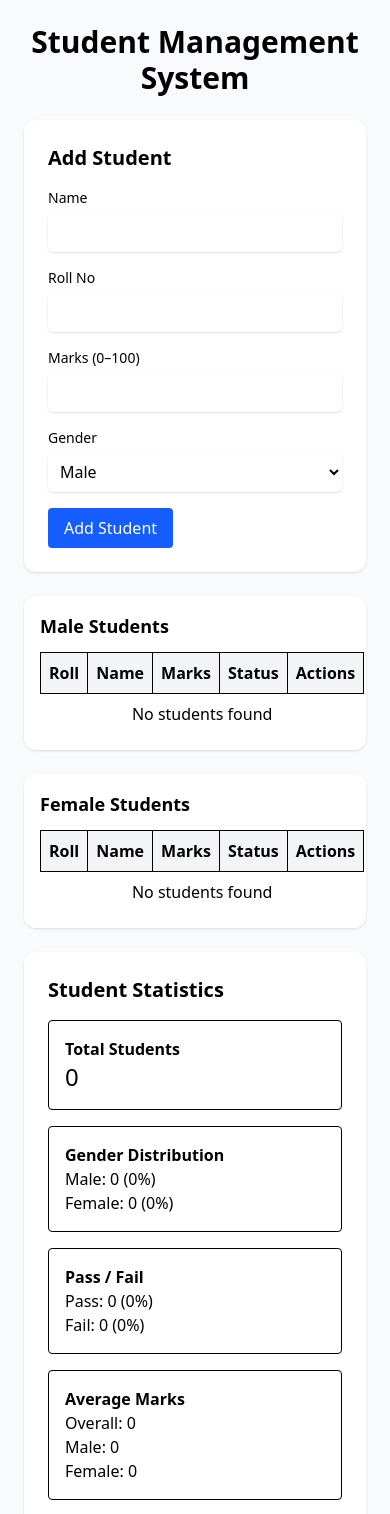
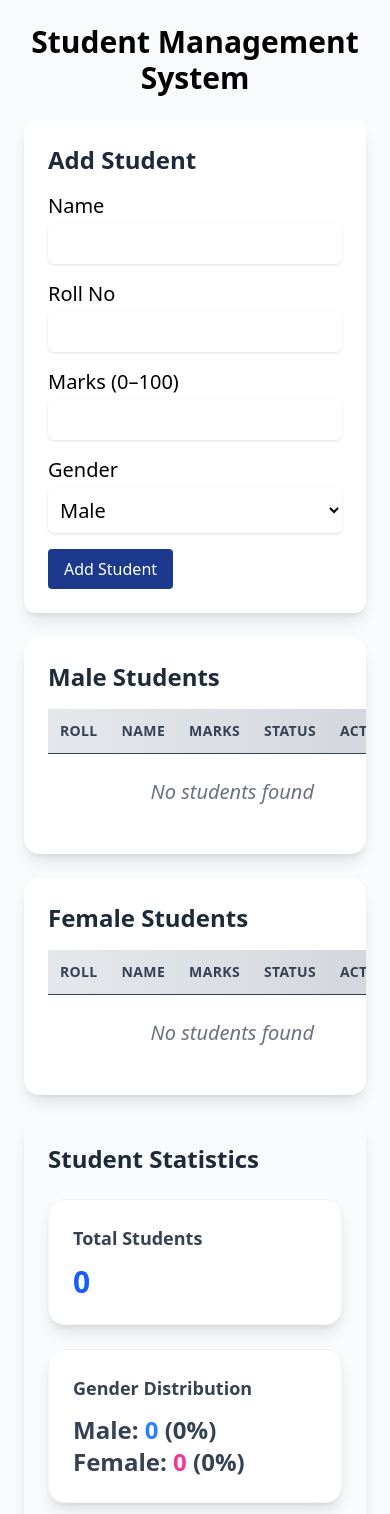
Before and after one commit to exeRik/Student_Management_system, a React app: page / in a window 390 px wide. Shown: the top 1514 px of the page. Built offline with nearby package versions, Linux system fonts and the light colour scheme; the HTML template or start-up script is replaced by a standard one.

Commit message:
few changes

```diff
--- a/src/components/StatsCard.jsx
+++ b/src/components/StatsCard.jsx
@@ -2,9 +2,11 @@ import React from "react";
 
 export default function StatsCard({ title, children }) {
   return (
-    <div className="p-4 border rounded">
-      <h3 className="font-semibold">{title}</h3>
-      {children}
+    <div className="p-6 bg-white rounded-2xl shadow-lg border border-gray-100 hover:shadow-xl transition-shadow duration-300">
+      <h3 className="text-lg font-bold text-gray-700 mb-3">{title}</h3>
+      <div className="text-gray-900 text-2xl font-semibold">
+        {children}
+      </div>
     </div>
   );
 }
--- a/src/components/StatsPanel.jsx
+++ b/src/components/StatsPanel.jsx
@@ -6,32 +6,32 @@ export default function StatsPanel({ students }) {
   const stats = computeStats(students);
 
   return (
-    <div className="bg-white p-6 rounded-xl shadow mt-6 w-full">
-      <h2 className="text-xl font-semibold mb-4">Student Statistics</h2>
-      <div className="grid grid-cols-1 md:grid-cols-3 gap-4">
+    <div className="bg-gray-50 p-6 rounded-2xl shadow-lg mt-6 w-full">
+      <h2 className="text-2xl font-bold mb-6 text-gray-800">Student Statistics</h2>
+      <div className="grid grid-cols-1 md:grid-cols-3 gap-6">
         <StatsCard title="Total Students">
-          <p className="text-2xl">{stats.total}</p>
+          <p className="text-3xl font-extrabold text-blue-600">{stats.total}</p>
         </StatsCard>
 
         <StatsCard title="Gender Distribution">
-          <p>Male: {stats.maleCount} ({stats.total ? ((stats.maleCount / stats.total) * 100).toFixed(1) : 0}%)</p>
-          <p>Female: {stats.femaleCount} ({stats.total ? ((stats.femaleCount / stats.total) * 100).toFixed(1) : 0}%)</p>
+          <p className="text-gray-700">Male: <span className="font-semibold text-blue-500">{stats.maleCount}</span> ({stats.total ? ((stats.maleCount / stats.total) * 100).toFixed(1) : 0}%)</p>
+          <p className="text-gray-700">Female: <span className="font-semibold text-pink-500">{stats.femaleCount}</span> ({stats.total ? ((stats.femaleCount / stats.total) * 100).toFixed(1) : 0}%)</p>
         </StatsCard>
 
         <StatsCard title="Pass / Fail">
-          <p>Pass: {stats.passCount} ({stats.total ? ((stats.passCount / stats.total) * 100).toFixed(1) : 0}%)</p>
-          <p>Fail: {stats.failCount} ({stats.total ? ((stats.failCount / stats.total) * 100).toFixed(1) : 0}%)</p>
+          <p className="text-green-600 font-semibold">Pass: {stats.passCount} ({stats.total ? ((stats.passCount / stats.total) * 100).toFixed(1) : 0}%)</p>
+          <p className="text-red-600 font-semibold">Fail: {stats.failCount} ({stats.total ? ((stats.failCount / stats.total) * 100).toFixed(1) : 0}%)</p>
         </StatsCard>
 
         <StatsCard title="Average Marks">
-          <p>Overall: {stats.averageOverall}</p>
-          <p>Male: {stats.averageMale}</p>
-          <p>Female: {stats.averageFemale}</p>
+          <p className="text-gray-700">Overall: <span className="font-semibold">{stats.averageOverall}</span></p>
+          <p className="text-blue-500 font-semibold">Male: {stats.averageMale}</p>
+          <p className="text-pink-500 font-semibold">Female: {stats.averageFemale}</p>
         </StatsCard>
 
         <StatsCard title="Marks Range">
-          <p>Highest: {stats.maxMarks}</p>
-          <p>Lowest: {stats.minMarks}</p>
+          <p className="text-gray-700">Highest: <span className="font-semibold">{stats.maxMarks}</span></p>
+          <p className="text-gray-700">Lowest: <span className="font-semibold">{stats.minMarks}</span></p>
         </StatsCard>
       </div>
     </div>
--- a/src/components/StudentForm.jsx
+++ b/src/components/StudentForm.jsx
@@ -29,23 +29,46 @@ export default function StudentForm({ onAdd, onUpdate, students, editing, cancel
   };
 
   return (
-    <div className="bg-white p-6 rounded-xl shadow">
-      <h2 className="text-xl font-semibold mb-4">{editing ? "Edit Student" : "Add Student"}</h2>
+    <div className="bg-white p-6 rounded-xl shadow-lg hover:shadow-xl transition-shadow duration-300  ">
+      <h2 className="text-2xl font-semibold mb-4 text-gray-800">{editing ? "Edit Student" : "Add Student"}</h2>
       <form onSubmit={handleSubmit(onSubmit)} className="grid md:grid-cols-2 gap-4">
-        <InputField label="Name" {...{ register, name: "name", errors }} />
-        <InputField label="Roll No" {...{ register, name: "roll", errors }} />
-        <InputField label="Marks (0–100)" type="number" min={0} max={100} {...{ register, name: "marks", errors }} />
-        <SelectField label="Gender" {...{ register, name: "gender", errors }} options={["Male", "Female"]} />
+        <InputField
+          label="Name"
+          {...{ register, name: "name", errors }}
+          className="border rounded-lg p-2 focus:outline-none focus:ring-2 focus:ring-blue-400 transition"
+        />
+        <InputField
+          label="Roll No"
+          {...{ register, name: "roll", errors }}
+          className="border rounded-lg p-2 focus:outline-none focus:ring-2 focus:ring-blue-400 transition"
+        />
+        <InputField
+          label="Marks (0–100)"
+          type="number"
+          min={0}
+          max={100}
+          {...{ register, name: "marks", errors }}
+          className="border rounded-lg p-2 focus:outline-none focus:ring-2 focus:ring-blue-400 transition"
+        />
+        <SelectField
+          label="Gender"
+          {...{ register, name: "gender", errors }}
+          options={["Male", "Female"]}
+          className="border rounded-lg p-2 focus:outline-none focus:ring-2 focus:ring-blue-400 transition"
+        />
 
         <div className="md:col-span-2 flex gap-2">
-          <button type="submit" className="px-4 py-2 rounded bg-blue-600 text-white">
+          <button
+            type="submit"
+            className="px-4 py-2 rounded bg-blue-900 text-white hover:bg-blue-700 transition"
+          >
             {editing ? "Update Student" : "Add Student"}
           </button>
           {editing !== null && (
             <button
               type="button"
               onClick={() => { cancelEdit(); reset(defaultValues); }}
-              className="px-4 py-2 rounded bg-gray-200"
+              className="px-4 py-2 rounded bg-gray-200 text-gray-700 hover:bg-gray-300 transition"
             >
               Cancel
             </button>
--- a/src/components/StudentTable.jsx
+++ b/src/components/StudentTable.jsx
@@ -3,16 +3,16 @@ import StudentRow from "./table/StudentRow";
 
 export default function StudentTable({ title, students, onEdit, onDelete }) {
   return (
-    <div className="bg-white p-4 rounded-xl shadow overflow-x-auto">
-      <h3 className="text-lg font-semibold mb-3">{title}</h3>
-      <table className="w-full border-collapse">
+    <div className="bg-white p-6 rounded-2xl shadow-lg overflow-x-auto">
+      <h3 className="text-2xl font-bold mb-4 text-gray-800">{title}</h3>
+      <table className="w-full border-collapse text-xl">
         <thead>
-          <tr className="bg-gray-100">
-            <th className="border p-2 text-left">Roll</th>
-            <th className="border p-2 text-left">Name</th>
-            <th className="border p-2 text-left">Marks</th>
-            <th className="border p-2 text-left">Status</th>
-            <th className="border p-2 text-left">Actions</th>
+          <tr className="bg-gradient-to-r from-gray-200 to-gray-300 text-gray-700 uppercase text-sm tracking-wide">
+            <th className="border-b p-3 text-left">Roll</th>
+            <th className="border-b p-3 text-left">Name</th>
+            <th className="border-b p-3 text-left">Marks</th>
+            <th className="border-b p-3 text-left">Status</th>
+            <th className="border-b p-3 text-left">Actions</th>
           </tr>
         </thead>
         <tbody>
@@ -28,7 +28,12 @@ export default function StudentTable({ title, students, onEdit, onDelete }) {
             ))
           ) : (
             <tr>
-              <td colSpan="5" className="text-center py-2">No students found</td>
+              <td
+                colSpan="5"
+                className="text-center py-6 text-gray-500 italic"
+              >
+                No students found
+              </td>
             </tr>
           )}
         </tbody>
--- a/src/components/form/InputField.jsx
+++ b/src/components/form/InputField.jsx
@@ -3,11 +3,11 @@ import React from "react";
 export default function InputField({ label, register, name, type = "text", errors, min, max }) {
   return (
     <div>
-      <label className="block text-sm font-medium">{label}</label>
+      <label className="block text-sm font-medium  text-xl">{label}</label>
       <input
         {...register(name, { required: true, min, max })}
         type={type}
-        className="mt-1 block w-full rounded-md border-gray-300 shadow-sm p-2"
+        className="mt-1 block w-full rounded-md border-gray-300 shadow-sm p-2 "
       />
       {errors[name]?.type === "required" && <p className="text-xs text-red-500">{label} is required</p>}
       {errors[name]?.type === "min" && <p className="text-xs text-red-500">{label} must be at least {min}</p>}
--- a/src/components/form/SelectField.jsx
+++ b/src/components/form/SelectField.jsx
@@ -3,8 +3,8 @@ import React from "react";
 export default function SelectField({ label, register, name, options }) {
   return (
     <div>
-      <label className="block text-sm font-medium">{label}</label>
-      <select {...register(name, { required: true })} className="mt-1 block w-full rounded-md border-gray-300 shadow-sm p-2">
+      <label className="block text-sm font-medium  text-xl">{label}</label>
+      <select {...register(name, { required: true })} className="mt-1 block w-full rounded-md border-gray-300 shadow-sm p-2  text-xl">
         {options.map((opt) => (
           <option key={opt} value={opt}>{opt}</option>
         ))}
--- a/src/components/table/ActionButtons.jsx
+++ b/src/components/table/ActionButtons.jsx
@@ -3,8 +3,18 @@ import React from "react";
 export default function ActionButtons({ onEdit, onDelete }) {
   return (
     <div className="flex gap-2">
-      <button onClick={onEdit} className="px-2 py-1 bg-yellow-400 rounded">Edit</button>
-      <button onClick={onDelete} className="px-2 py-1 bg-red-500 text-white rounded">Delete</button>
+      <button
+        onClick={onEdit}
+        className="px-3 py-1.5 bg-green-800 hover:bg-yellow-500 text-white font-medium rounded-lg shadow-sm transition"
+      >
+        Edit
+      </button>
+      <button
+        onClick={onDelete}
+        className="px-3 py-1.5 bg-red-800 hover:bg-red-600 text-white font-medium rounded-lg shadow-sm transition"
+      >
+        Delete
+      </button>
     </div>
   );
 }
--- a/src/components/table/StudentRow.jsx
+++ b/src/components/table/StudentRow.jsx
@@ -2,14 +2,24 @@ import React from "react";
 import ActionButtons from "./ActionButtons";
 
 export default function StudentRow({ student, index, onEdit, onDelete }) {
+  // Determine badge color based on status
+  const statusColor = student.status === "Pass" ? "bg-green-100 text-green-800" : "bg-red-100 text-red-800";
+
   return (
-    <tr>
-      <td className="border p-2">{student.roll}</td>
-      <td className="border p-2">{student.name}</td>
-      <td className="border p-2">{student.marks}</td>
-      <td className="border p-2">{student.status}</td>
-      <td className="border p-2">
-        <ActionButtons onEdit={() => onEdit(index)} onDelete={() => onDelete(index)} />
+    <tr className="hover:bg-gray-50 transition-colors">
+      <td className="border-b p-3">{student.roll}</td>
+      <td className="border-b p-3">{student.name}</td>
+      <td className="border-b p-3">{student.marks}</td>
+      <td className="border-b p-3">
+        <span className={`px-2 py-1 rounded-full text-sm font-medium ${statusColor}`}>
+          {student.status}
+        </span>
+      </td>
+      <td className="border-b p-3">
+        <ActionButtons
+          onEdit={() => onEdit(index)}
+          onDelete={() => onDelete(index)}
+        />
       </td>
     </tr>
   );
```
Also changed, not shown: src/components/TableRow.jsx (+23 -9 lines).
